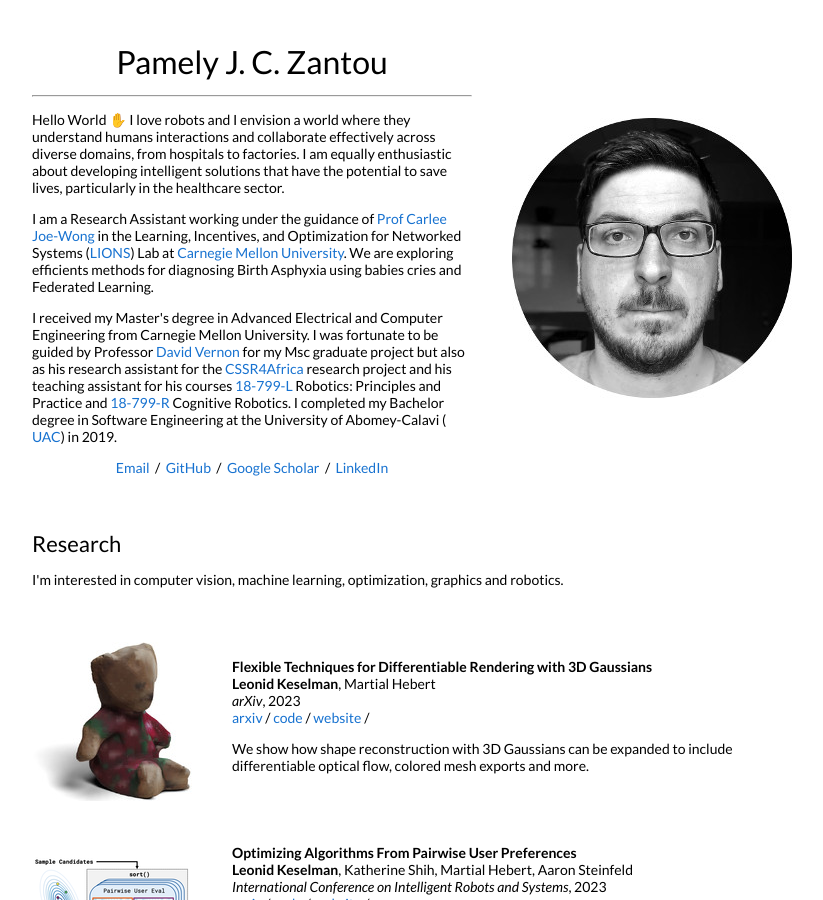
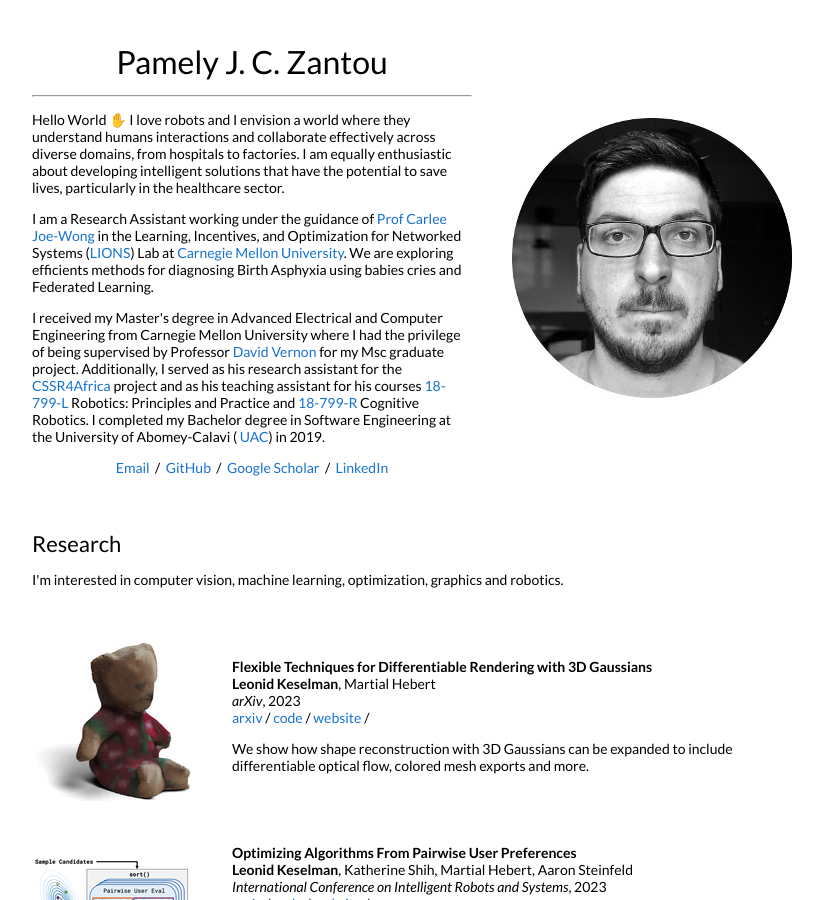
Before and after one commit to pamely/pamely.github.io, a Jekyll site: the page built from _posts/2023-08-28-3dgaussians.markdown, in a window 1280 px wide and 900 px high. Shown: the whole window, without its empty margins (228-1051 px from the left). Built offline with Jekyll 4.4.1, drawn with Linux system fonts in a browser that asks for light colours.

Commit message:
Update default.html

```diff
--- a/_layouts/default.html
+++ b/_layouts/default.html
@@ -43,7 +43,7 @@
                 I am a Research Assistant working under the guidance of <a href="https://www.andrew.cmu.edu/user/cjoewong/"> Prof Carlee Joe-Wong </a> in the Learning, Incentives, and Optimization for Networked Systems (<a href="https://research.ece.cmu.edu/lions/index.html">LIONS</a>) Lab at <a href="https://www.cmu.edu/">Carnegie Mellon University</a>. We are exploring efficients methods for diagnosing Birth Asphyxia using babies cries and Federated Learning.
               </p>
               <p>
-                I received my Master's degree in Advanced Electrical and Computer Engineering from Carnegie Mellon University. I was fortunate to be guided by Professor <a href="http://www.vernon.eu/"> David Vernon </a> for my Msc graduate project but also as his research assistant for the <a href="https://cssr4africa.github.io/"> CSSR4Africa </a> research project and his teaching assistant for his courses <a href="https://www.africa.engineering.cmu.edu/academics/courses/18-799-L.html"> 18-799-L</a> Robotics: Principles and Practice and <a href="https://www.africa.engineering.cmu.edu/academics/courses/18-799-R.html"> 18-799-R</a> Cognitive Robotics. I completed my Bachelor degree in Software Engineering at the University of Abomey-Calavi (<a href="https://uac.bj/"> UAC</a>) in 2019.
+                I received my Master's degree in Advanced Electrical and Computer Engineering from Carnegie Mellon University where I had the privilege of being supervised by Professor <a href="http://www.vernon.eu/"> David Vernon </a> for my Msc graduate project. Additionally, I served as his  research assistant for the <a href="https://cssr4africa.github.io/"> CSSR4Africa </a> project and as his teaching assistant for his courses <a href="https://www.africa.engineering.cmu.edu/academics/courses/18-799-L.html"> 18-799-L</a> Robotics: Principles and Practice and <a href="https://www.africa.engineering.cmu.edu/academics/courses/18-799-R.html"> 18-799-R</a> Cognitive Robotics. I completed my Bachelor degree in Software Engineering at the University of Abomey-Calavi (<a href="https://uac.bj/"> UAC</a>) in 2019.
               </p>
               <p style="text-align:center">
                 <a target="_blank" href="mailto:pzantou@andrew.cmu.edu"> Email</a> &nbsp;/&nbsp;
```
